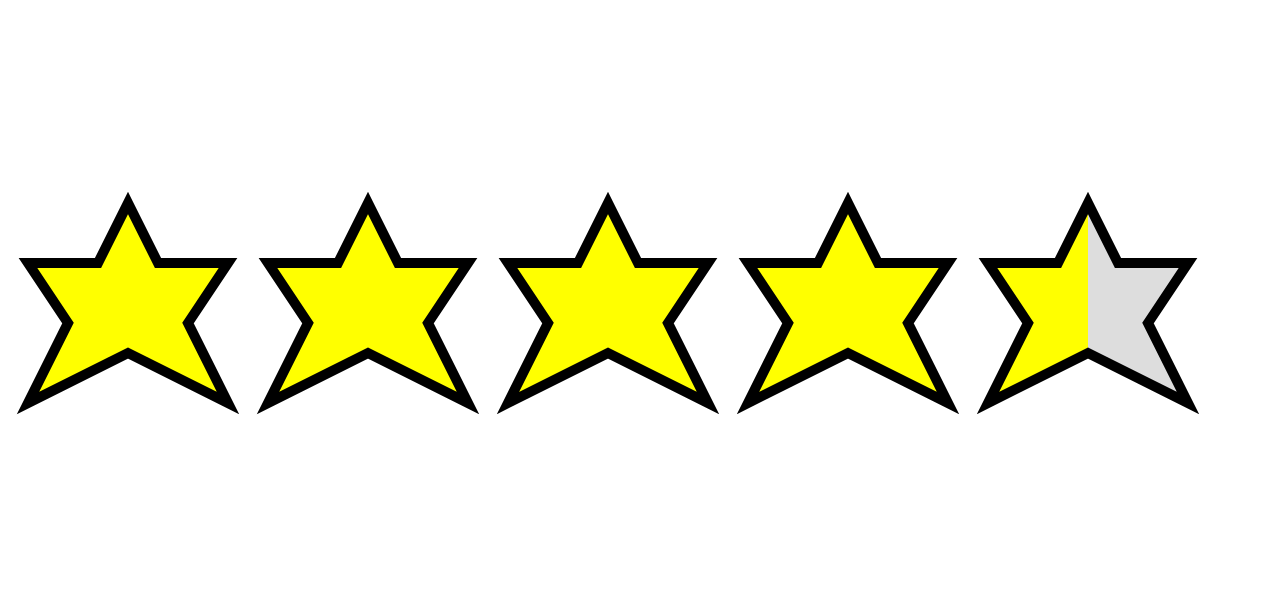
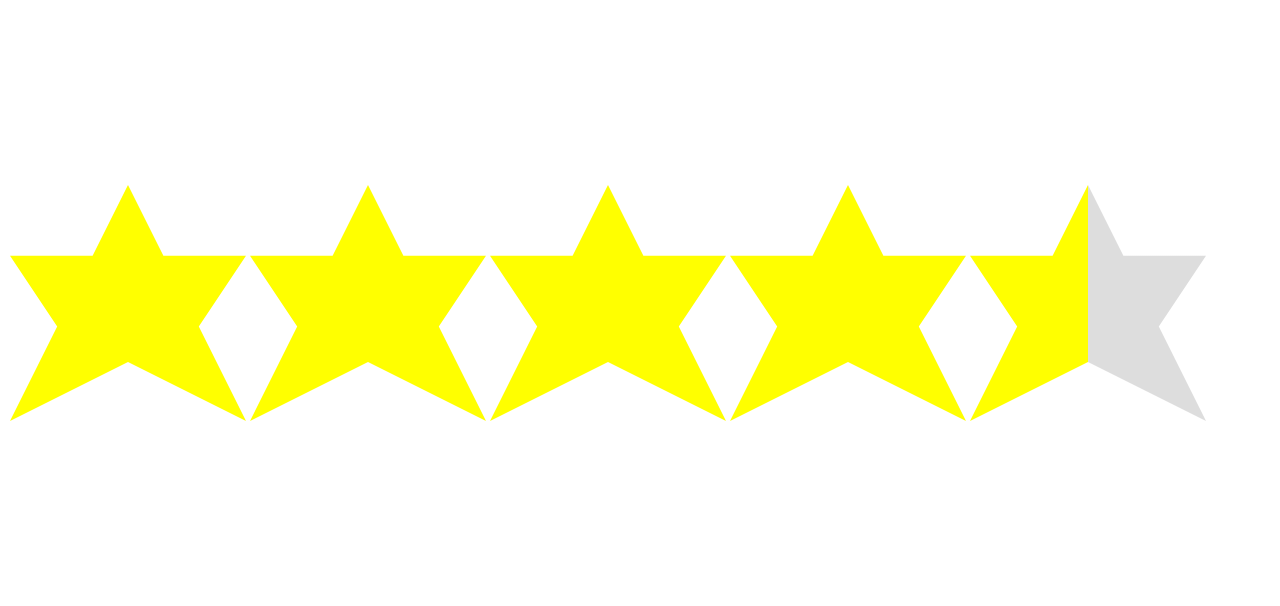
Before and after one commit to siddharthapaul001/js-svg-p-2, a plain HTML site: page index.html in a window 1280 px wide. Shown: the part 5-611 px from the top of the page. Drawn offline with Linux system fonts and the light colour scheme.

Commit message:
star rating v4

```diff
--- a/index.html
+++ b/index.html
@@ -12,7 +12,6 @@
         <script>
             createStar(document.getElementById("svg-container"), "1200px", "600px", 4.5, 5, {
                 "direction": "row",
-                "stroke-width": "10px",
                 "rated": {
                     "fill": "#ff0",
                     "stroke": "#000"
```
